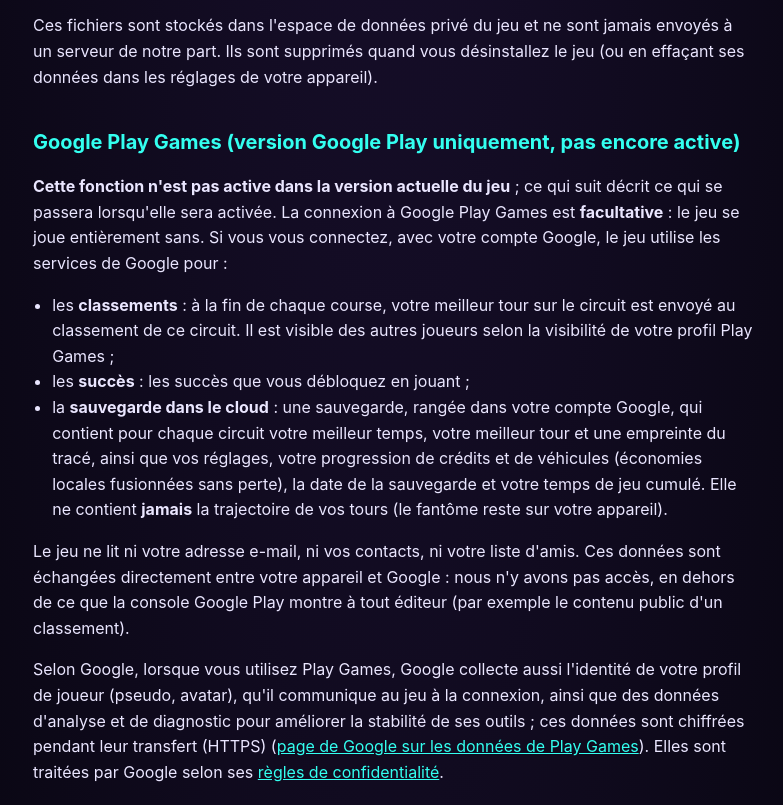
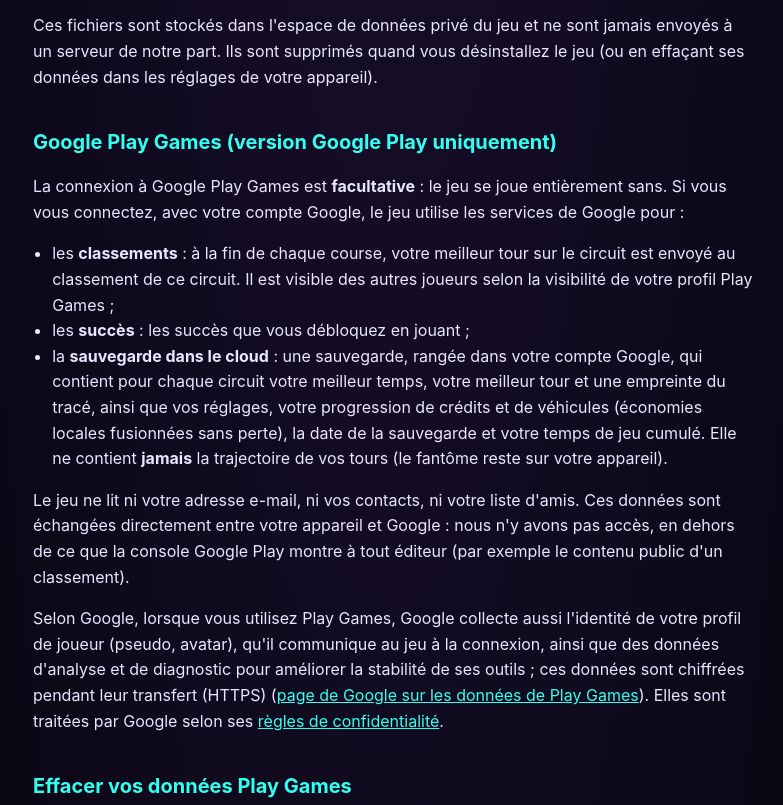
Before and after one commit to santino18727-debug/crazyrace-jeu, a plain HTML site: page confidentialite.html in a window 1280 px wide. Shown: the part 1126-1931 px from the top of the page, without its empty margins (247-1030 px from the left). Drawn offline with Linux system fonts and the light colour scheme.

Commit message:
fix(confidentialite): Play Games est actif dans la version Google Play (#3)
Co-authored-by: Claude Sonnet 5.5 <noreply@anthropic.com>

```diff
--- a/confidentialite.html
+++ b/confidentialite.html
@@ -58,8 +58,10 @@
     <strong>Google Play</strong> affiche des publicités de <strong>Google AdMob</strong> (une vidéo que vous
     choisissez de regarder contre des crédits, et de temps en temps une annonce entre deux courses, jamais pendant
     une course) et propose des <strong>achats intégrés gérés par Google Play Billing</strong> ; dans l'Union
-    européenne, au Royaume-Uni et en Suisse, votre consentement publicitaire vous est demandé d'abord. Une connexion facultative à <strong>Google Play Games</strong> (classements, succès, sauvegarde cloud) est
-    prévue ; elle n'est pas active dans la version actuelle, et la section dédiée ci-dessous s'appliquera dès qu'elle le sera.
+    européenne, au Royaume-Uni et en Suisse, votre consentement publicitaire vous est demandé d'abord. Dans cette
+    même version, vous pouvez vous connecter à <strong>Google Play Games</strong> (facultatif) : vos meilleurs
+    temps, vos succès et une sauvegarde de vos records et crédits sont alors gérés par Google, dans votre compte
+    Google.
   </div>
 
   <h2>Qui est responsable</h2>
@@ -86,9 +88,8 @@
   notre part. Ils sont supprimés quand vous désinstallez le jeu (ou en effaçant ses données dans les réglages de
   votre appareil).</p>
 
-  <h2>Google Play Games (version Google Play uniquement, pas encore active)</h2>
-  <p><strong>Cette fonction n'est pas active dans la version actuelle du jeu</strong> ; ce qui suit décrit ce qui se passera
-  lorsqu'elle sera activée. La connexion à Google Play Games est <strong>facultative</strong> : le jeu se joue entièrement sans. Si vous
+  <h2>Google Play Games (version Google Play uniquement)</h2>
+  <p>La connexion à Google Play Games est <strong>facultative</strong> : le jeu se joue entièrement sans. Si vous
   vous connectez, avec votre compte Google, le jeu utilise les services de Google pour :</p>
   <ul>
     <li>les <strong>classements</strong> : à la fin de chaque course, votre meilleur tour sur le circuit est envoyé au
@@ -162,7 +163,7 @@
   Si Internet est indisponible, le jeu fonctionne normalement hors ligne.</p>
   <p>La version <strong>Mac</strong> ne se connecte à aucun serveur. La version <strong>Google Play</strong>
   ne se connecte qu'aux services de Google décrits ci-dessus : la publicité et son formulaire de consentement,
-  Google Play Billing pour les achats intégrés, les mises à jour, et Play Games une fois cette fonction activée.</p>
+  Google Play Billing pour les achats intégrés, les mises à jour et, si vous vous connectez, Play Games.</p>
 
   <h2>Ce que le jeu ne fait pas</h2>
   <ul>
```
